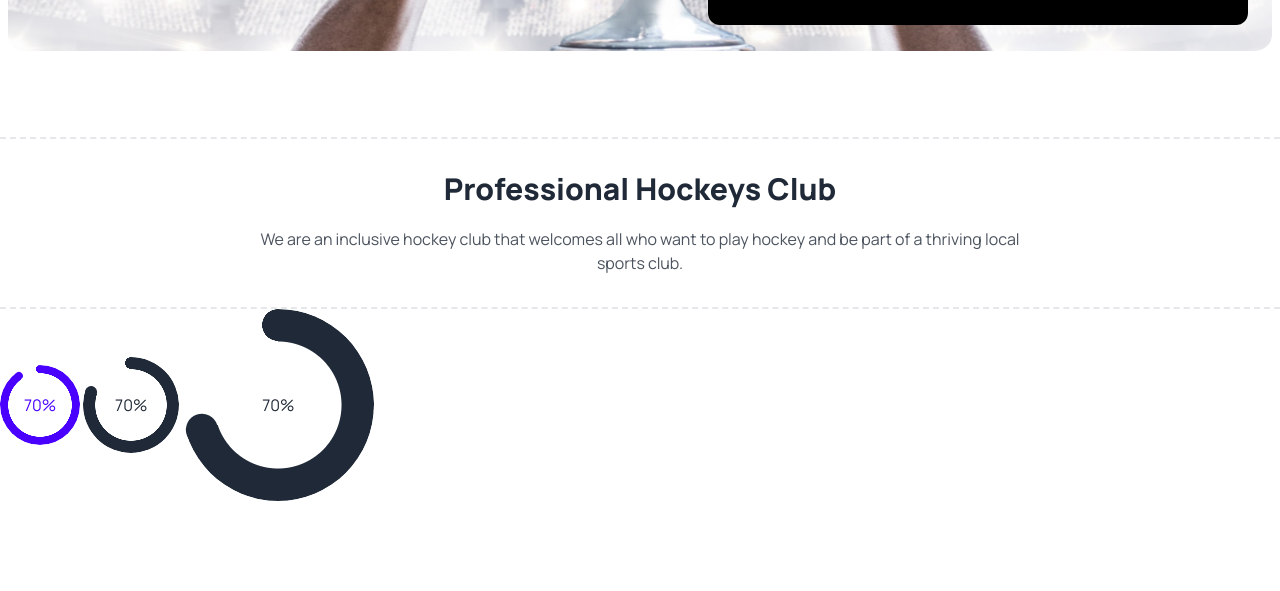
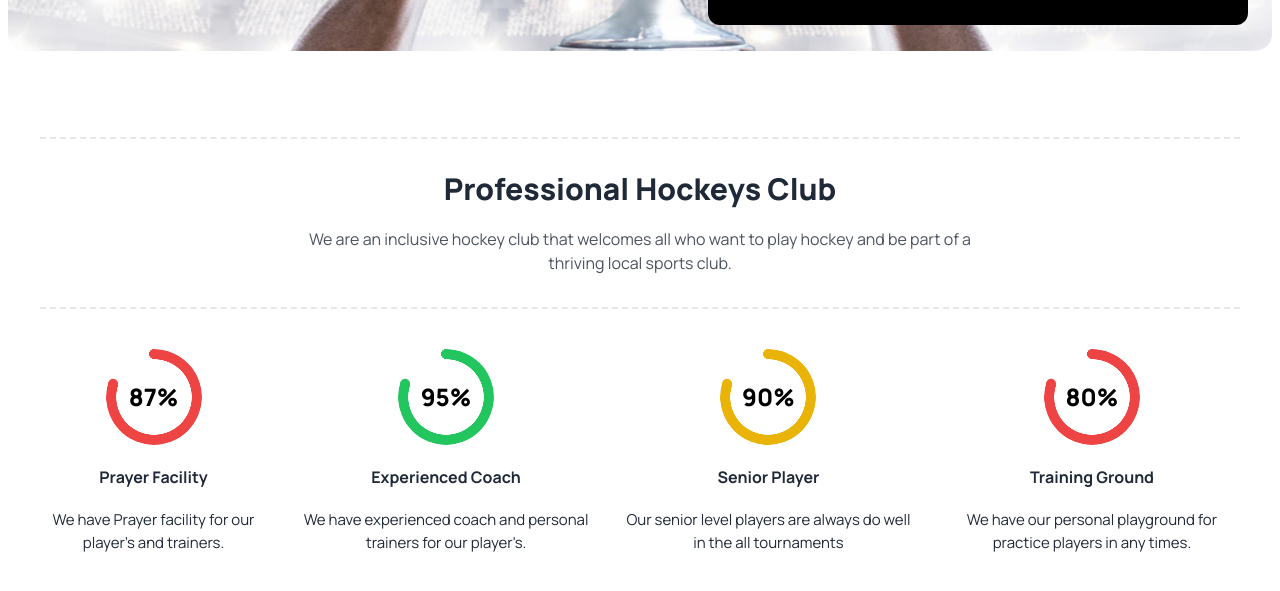
Before and after one commit to Sagor-Hossan/hockey, a plain HTML site: page index.html in a window 1280 px wide. Shown: the part 615-1206 px from the top of the page. Before the commit the page ends 1148 px from the top, so only its background shows below. Drawn offline with nearby package versions, Linux system fonts and the light colour scheme; grey boxes are pictures that could not be loaded.

Commit message:
Hockey club section done

```diff
--- a/index.html
+++ b/index.html
@@ -88,18 +88,34 @@
   </header>
 
   <!-- Club section -->
-  <div class="clubSection container mx-auto py-8 lg:pt-20">
+  <div class="clubSection container mx-auto px-10 py-8 lg:pt-20">
     <div class="text-center flex flex-col items-center py-8 border-y-2 border-dashed">
-      <h1 class="font-extrabold text-3xl pb-5">Professional Hockeys Club</h1>
+      <h1 class="font-extrabold text-2xl lg:text-3xl pb-5">Professional Hockeys Club</h1>
       <p class="opacity-80 lg:w-[60%]">We are an inclusive hockey club that welcomes all who want to play hockey and be
         part of a thriving local sports club.</p>
     </div>
-    <div class="chart">
-      <div class="radial-progress text-primary" style="--value:90;" role="progressbar">70%</div>
+    <div class="flex flex-col lg:flex-row gap-10 lg:gap-8 p-10 lg:px-0">
+      <div class="flex flex-col items-center text-center gap-5">
+        <div class="radial-progress text-red-500" style="--value:80; --size:6rem; --thickness: 10px;" role="progressbar"><p class="text-black font-extrabold text-2xl">87%</p></div>
+        <h2 class="font-bold">Prayer Facility</h2>
+        <p class="text-[15px]">We have Prayer facility for our player's and trainers.</p>
+      </div>
+      <div class="flex flex-col items-center text-center gap-5">
+        <div class="radial-progress text-green-500" style="--value:80; --size:6rem; --thickness: 10px;" role="progressbar"><p class="text-black font-extrabold text-2xl">95%</p></div>
+        <h2 class="font-bold">Experienced Coach</h2>
+        <p class="text-[15px]">We have experienced coach and personal trainers for our player's.</p>
+      </div>
+      <div class="flex flex-col items-center text-center gap-5">
+        <div class="radial-progress text-yellow-500" style="--value:80; --size:6rem; --thickness: 10px;" role="progressbar"><p class="text-black font-extrabold text-2xl">90%</p></div>
+        <h2 class="font-bold">Senior Player</h2>
+        <p class="text-[15px]">Our senior level players are always do well in the all tournaments</p>
+      </div>
+      <div class="flex flex-col items-center text-center gap-5">
+        <div class="radial-progress text-red-500" style="--value:80; --size:6rem; --thickness: 10px;" role="progressbar"><p class="text-black font-extrabold text-2xl">80%</p></div>
+        <h2 class="font-bold">Training Ground</h2>
+        <p class="text-[15px]">We have our personal playground for practice players in any times.</p>
+      </div>
 
-      <div class="radial-progress" style="--value:80; --size:6rem; --thickness: 12px;" role="progressbar">70%</div>
-
-      <div class="radial-progress" style="--value:70; --size:12rem; --thickness: 2rem;" role="progressbar">70%</div>
     </div>
   </div>
 </body>
```
